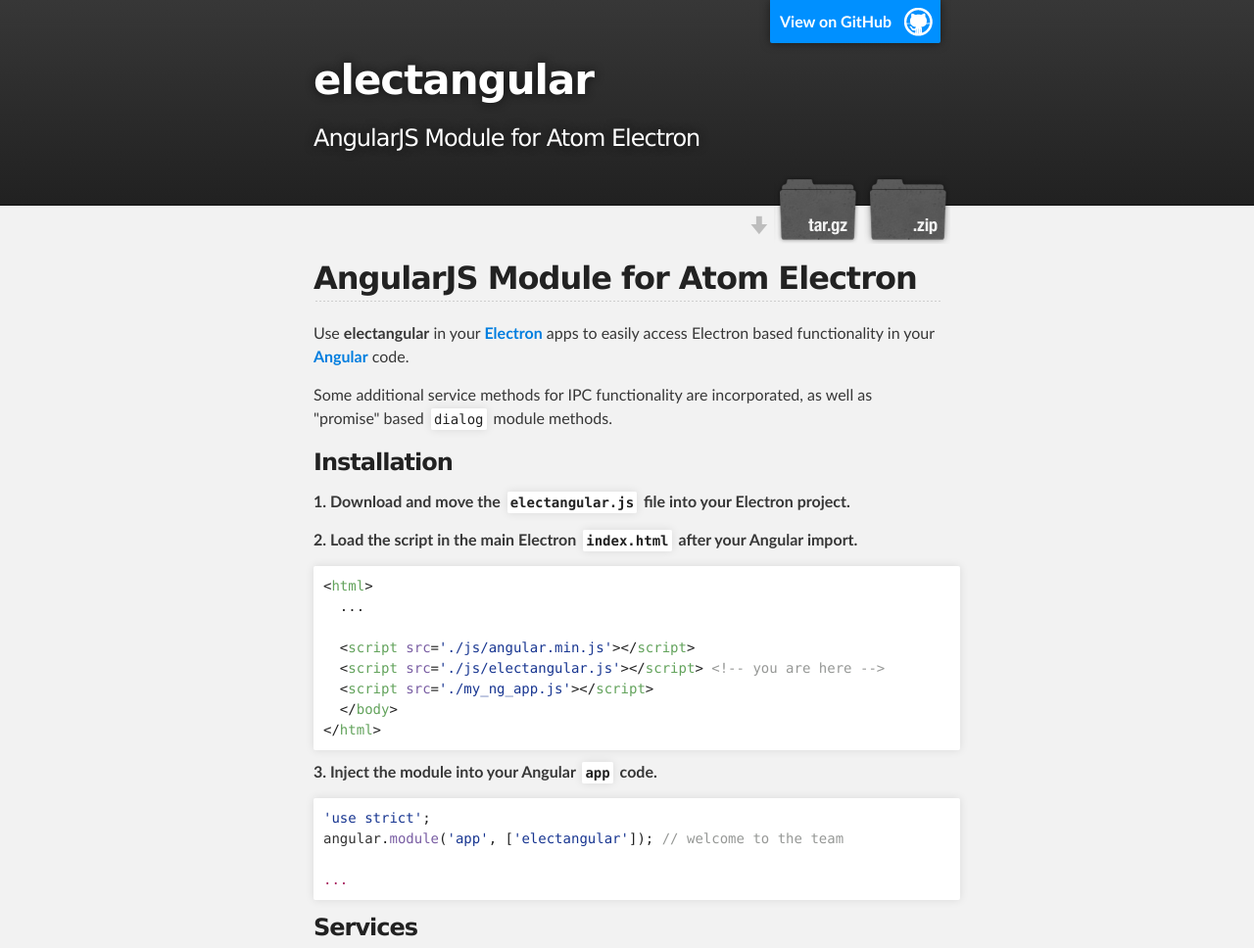
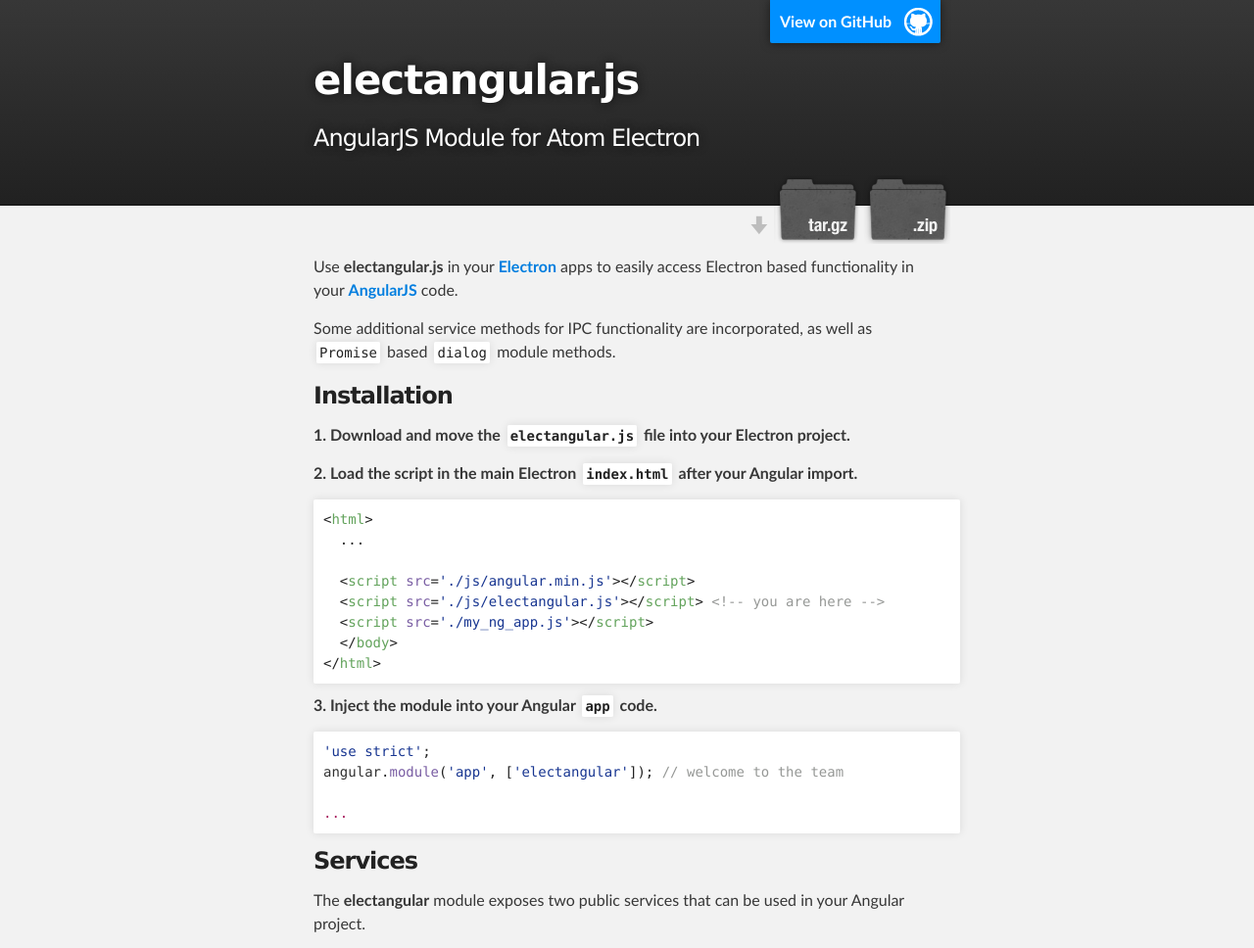
Before and after one commit to develephant/electangular, a plain HTML site: page index.html in a window 1280 px wide. Shown: the top 968 px of the page at 98% size. Drawn offline with Linux system fonts and the light colour scheme.

```diff
--- a/index.html
+++ b/index.html
@@ -4,11 +4,11 @@
   <head>
     <meta charset='utf-8'>
     <meta http-equiv="X-UA-Compatible" content="chrome=1">
-    <meta name="description" content="electangular : AngularJS Module for Atom Electron">
+    <meta name="description" content="electangular.js : AngularJS Module for Atom Electron">
 
     <link rel="stylesheet" type="text/css" media="screen" href="stylesheets/stylesheet.css">
 
-    <title>electangular</title>
+    <title>electangular.js</title>
   </head>
 
   <body>
@@ -18,7 +18,7 @@
         <header class="inner">
           <a id="forkme_banner" href="https://github.com/develephant/electangular">View on GitHub</a>
 
-          <h1 id="project_title">electangular</h1>
+          <h1 id="project_title">electangular.js</h1>
           <h2 id="project_tagline">AngularJS Module for Atom Electron</h2>
 
             <section id="downloads">
@@ -31,12 +31,9 @@
     <!-- MAIN CONTENT -->
     <div id="main_content_wrap" class="outer">
       <section id="main_content" class="inner">
-        <h2>
-<a id="angularjs-module-for-atom-electron" class="anchor" href="#angularjs-module-for-atom-electron" aria-hidden="true"><span aria-hidden="true" class="octicon octicon-link"></span></a>AngularJS Module for Atom Electron</h2>
+        <p>Use <strong>electangular.js</strong> in your <strong><a href="http://electron.atom.io/">Electron</a></strong> apps to easily access Electron based functionality in your <strong><a href="https://angularjs.org/">AngularJS</a></strong> code.</p>
 
-<p>Use <strong>electangular</strong> in your <strong><a href="http://electron.atom.io/">Electron</a></strong> apps to easily access Electron based functionality in your <strong><a href="https://angularjs.org/">Angular</a></strong> code.</p>
-
-<p>Some additional service methods for IPC functionality are incorporated, as well as "promise" based <code>dialog</code> module methods.</p>
+<p>Some additional service methods for IPC functionality are incorporated, as well as <code>Promise</code> based <code>dialog</code> module methods.</p>
 
 <h3>
 <a id="installation" class="anchor" href="#installation" aria-hidden="true"><span aria-hidden="true" class="octicon octicon-link"></span></a>Installation</h3>
@@ -113,7 +110,7 @@
 
 <p>The supported Electron modules can be found in the <code>electron</code> namespace. Refer to the <a href="http://electron.atom.io/docs/">Electron documentation</a> for more details on the functionality each module provides.</p>
 
-<p>Because Angular JS runs in the <code>renderer</code> process, access to the <code>main</code> process is provided via <code>electron.remote</code> and all rules for that module apply. (<a href="http://electron.atom.io/docs/api/remote/">See <code>remote</code> docs.</a>)</p>
+<p>Because AngularJS runs in the <code>renderer</code> process, access to the <code>main</code> process is provided via <code>electron.remote</code> and all rules for that module apply. (<a href="http://electron.atom.io/docs/api/remote/">See <code>remote</code> docs.</a>)</p>
 
 <h5>
 <a id="electron-class-table" class="anchor" href="#electron-class-table" aria-hidden="true"><span aria-hidden="true" class="octicon octicon-link"></span></a>Electron Class Table</h5>
@@ -255,7 +252,7 @@
   }
 }]);</pre></div>
 
-<p>The <code>dialog</code> methods use the same signature as shown in the Electron docs, except for the callback. Instead the following methods return a Promise when using <strong>electangular</strong>.</p>
+<p>The <code>dialog</code> methods use the same signature as shown in the Electron docs, except for the callback. Instead the following methods return a <code>Promise</code> when using <strong>electangular</strong>.</p>
 
 <ul>
 <li><code>showOpenDialog</code></li>
@@ -338,7 +335,7 @@
 <span class="pl-smi">app</span>.<span class="pl-en">on</span>(<span class="pl-s"><span class="pl-pds">'</span>ready<span class="pl-pds">'</span></span>, () <span class="pl-k">=&gt;</span> {
   <span class="pl-k">...</span>
 
-  <span class="pl-smi">ipcMain</span>.<span class="pl-en">on</span>(<span class="pl-s"><span class="pl-pds">'</span>electron-msg<span class="pl-pds">'</span></span>, (<span class="pl-smi">msg</span>) <span class="pl-k">=&gt;</span> {
+  <span class="pl-smi">ipcMain</span>.<span class="pl-en">on</span>(<span class="pl-s"><span class="pl-pds">'</span>electron-msg<span class="pl-pds">'</span></span>, (<span class="pl-c1">event</span>, <span class="pl-smi">msg</span>) <span class="pl-k">=&gt;</span> {
     <span class="pl-c">//handle incoming message here</span>
     <span class="pl-en">console</span>.<span class="pl-c1">log</span>(msg);
 
@@ -411,7 +408,7 @@
     <!-- FOOTER  -->
     <div id="footer_wrap" class="outer">
       <footer class="inner">
-        <p class="copyright">electangular maintained by <a href="https://github.com/develephant">develephant</a></p>
+        <p class="copyright">electangular.js maintained by <a href="https://github.com/develephant">develephant</a></p>
         <p>Published with <a href="https://pages.github.com">GitHub Pages</a></p>
       </footer>
     </div>
```
Also changed, not shown: params.json (+2 -2 lines).
